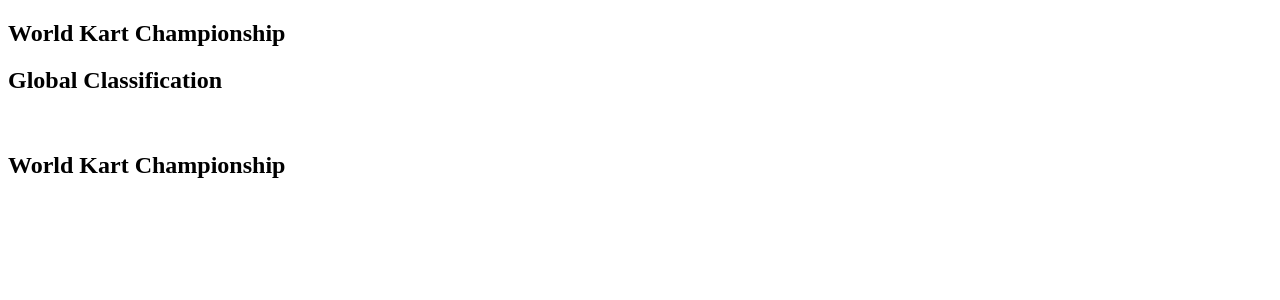
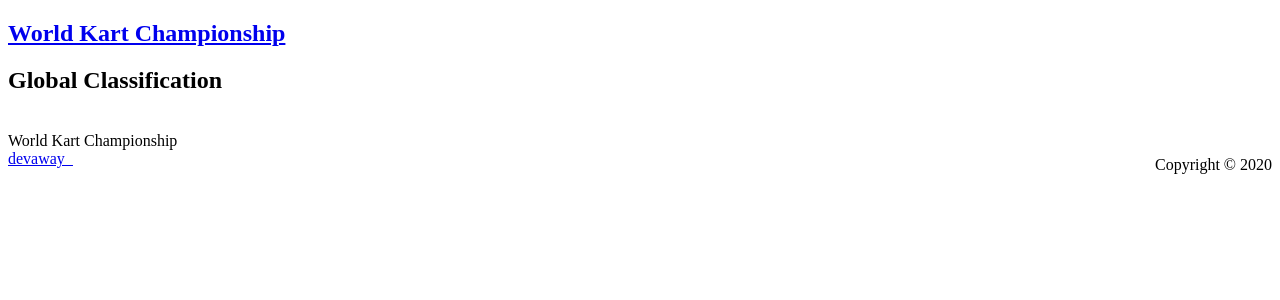
Before and after one commit to barceyken/racing_services, a React app: page /#/ in a window 1280 px wide. Shown: the top 300 px of the page. Built offline with nearby package versions, Linux system fonts and the light colour scheme.

Commit message:
Footer info

```diff
--- a/src/components/App.tsx
+++ b/src/components/App.tsx
@@ -1,7 +1,7 @@
 import * as React from "react";
 import ClassificationPage from "./ClassificationPage";
 import DriverPage from "./DriverPage";
-import { Route, Switch, useParams, HashRouter } from "react-router-dom";
+import { Route, Switch, useParams, HashRouter, Link } from "react-router-dom";
 import CircuitTimes from "../models/CircuitTimes";
 
 export interface IAppProps { }
@@ -30,7 +30,7 @@
 		return (
 			<HashRouter>
 				<header>
-					<h1>World Kart Championship</h1>
+					<h1><Link to="/" >World Kart Championship</Link></h1>
 				</header>
 				<main>
 					{this.state.dataLoaded ?
@@ -47,9 +47,16 @@
 						<div>Loading...</div>}
 				</main>
 				<footer>
-					<h1>World Kart Championship</h1>
+					<div style={{ float: "right", textAlign: "right" }}>
+						<a href="https://github.com/barceyken/racing_services" target="blank" title="Project GitHub repository" >
+							<svg style={{ fill: "white" }} height="20" className="octicon octicon-mark-github d-block" viewBox="0 0 16 16" version="1.1" width="20" aria-hidden="true"><path fill-rule="evenodd" d="M8 0C3.58 0 0 3.58 0 8c0 3.54 2.29 6.53 5.47 7.59.4.07.55-.17.55-.38 0-.19-.01-.82-.01-1.49-2.01.37-2.53-.49-2.69-.94-.09-.23-.48-.94-.82-1.13-.28-.15-.68-.52-.01-.53.63-.01 1.08.58 1.23.82.72 1.21 1.87.87 2.33.66.07-.52.28-.87.51-1.07-1.78-.2-3.64-.89-3.64-3.95 0-.87.31-1.59.82-2.15-.08-.2-.36-1.02.08-2.12 0 0 .67-.21 2.2.82.64-.18 1.32-.27 2-.27.68 0 1.36.09 2 .27 1.53-1.04 2.2-.82 2.2-.82.44 1.1.16 1.92.08 2.12.51.56.82 1.27.82 2.15 0 3.07-1.87 3.75-3.65 3.95.29.25.54.73.54 1.48 0 1.07-.01 1.93-.01 2.2 0 .21.15.46.55.38A8.013 8.013 0 0016 8c0-4.42-3.58-8-8-8z"></path></svg>
+						</a>
+						<div>Copyright © 2020</div>
+					</div>
+					<div>World Kart Championship</div>
+					<div><a href="https://www.villenavalley.com/" target="blank">devaway_</a></div>
 				</footer>
-			</HashRouter>
+			</HashRouter >
 		);
 	}
 
```
